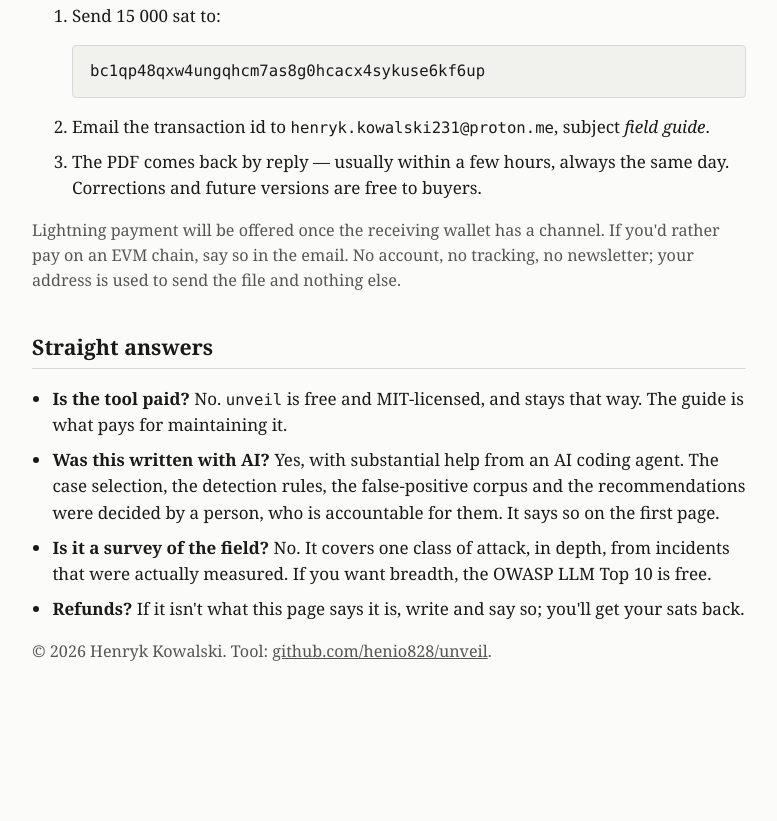
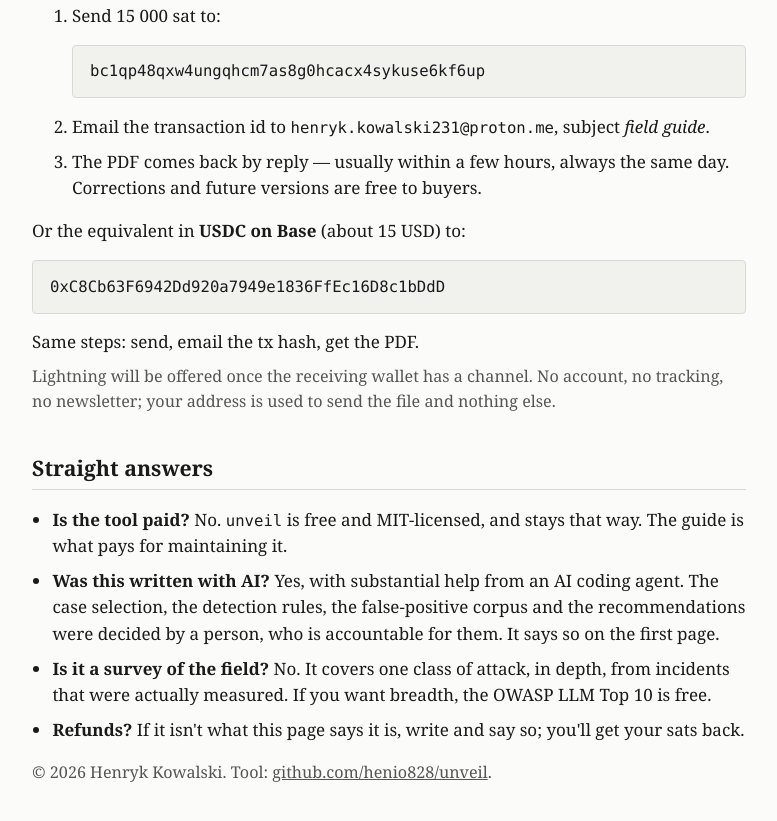
Before and after one commit to henio828/unveil, a plain HTML site: page docs/index.html in a window 1280 px wide. Shown: the part 1322-2143 px from the top of the page, without its empty margins (251-1028 px from the left). Before the commit the page ends 2080 px from the top, so only its background shows below. Drawn offline with Linux system fonts and the light colour scheme.

Commit message:
Support: accept USDC on Base as well

```diff
--- a/docs/index.html
+++ b/docs/index.html
@@ -60,7 +60,10 @@
 <li>Email the transaction id to <code>henryk.kowalski231@proton.me</code>, subject <em>field guide</em>.</li>
 <li>The PDF comes back by reply — usually within a few hours, always the same day. Corrections and future versions are free to buyers.</li>
 </ol>
-<p class="note">Lightning payment will be offered once the receiving wallet has a channel. If you'd rather pay on an EVM chain, say so in the email. No account, no tracking, no newsletter; your address is used to send the file and nothing else.</p>
+<p>Or the equivalent in <strong>USDC on Base</strong> (about 15 USD) to:
+<pre class="addr">0xC8Cb63F6942Dd920a7949e1836FfEc16D8c1bDdD</pre>
+Same steps: send, email the tx hash, get the PDF.</p>
+<p class="note">Lightning will be offered once the receiving wallet has a channel. No account, no tracking, no newsletter; your address is used to send the file and nothing else.</p>
 
 <h2>Straight answers</h2>
 <ul>
```
Also changed, not shown: 1 other file.
